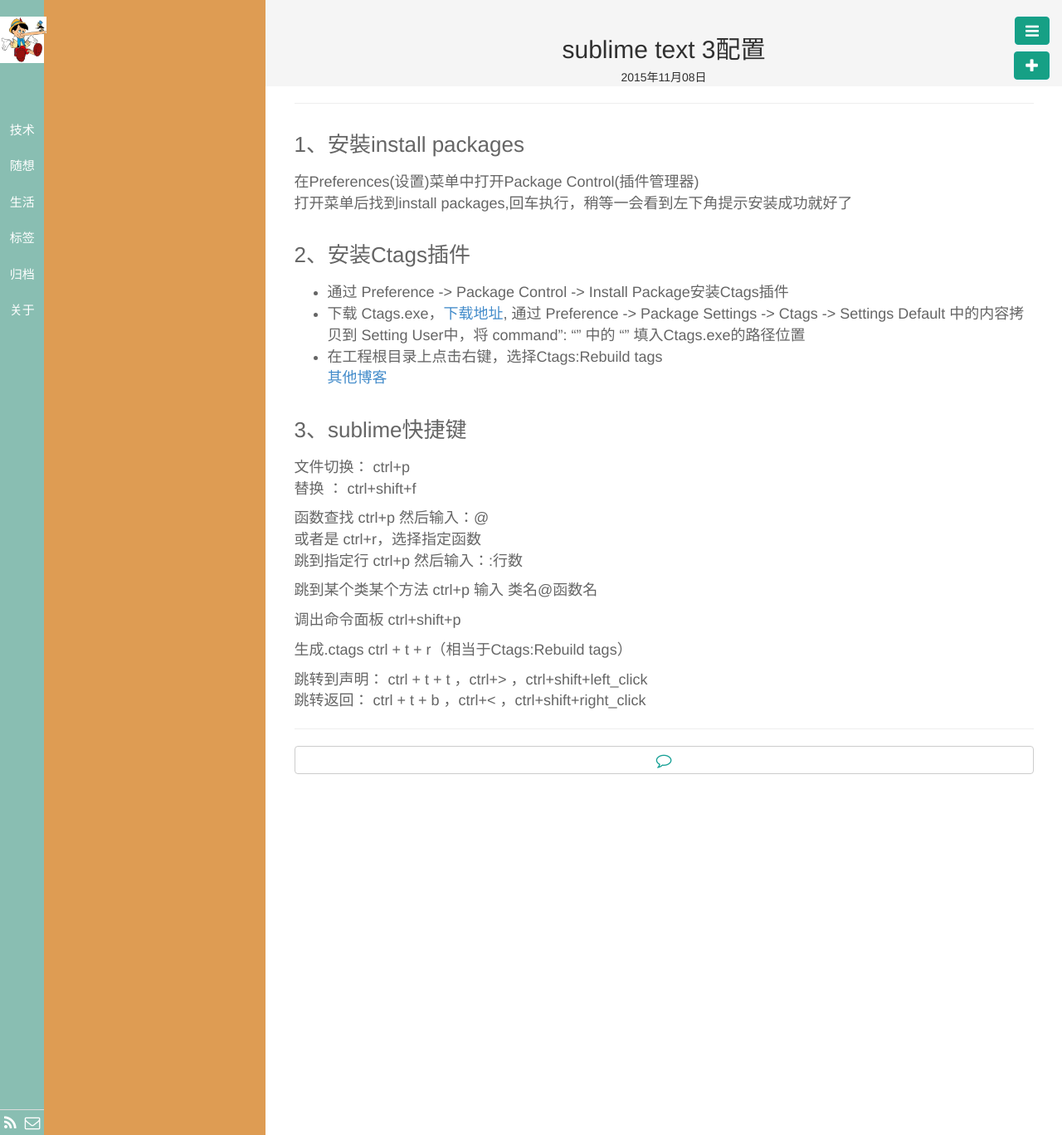
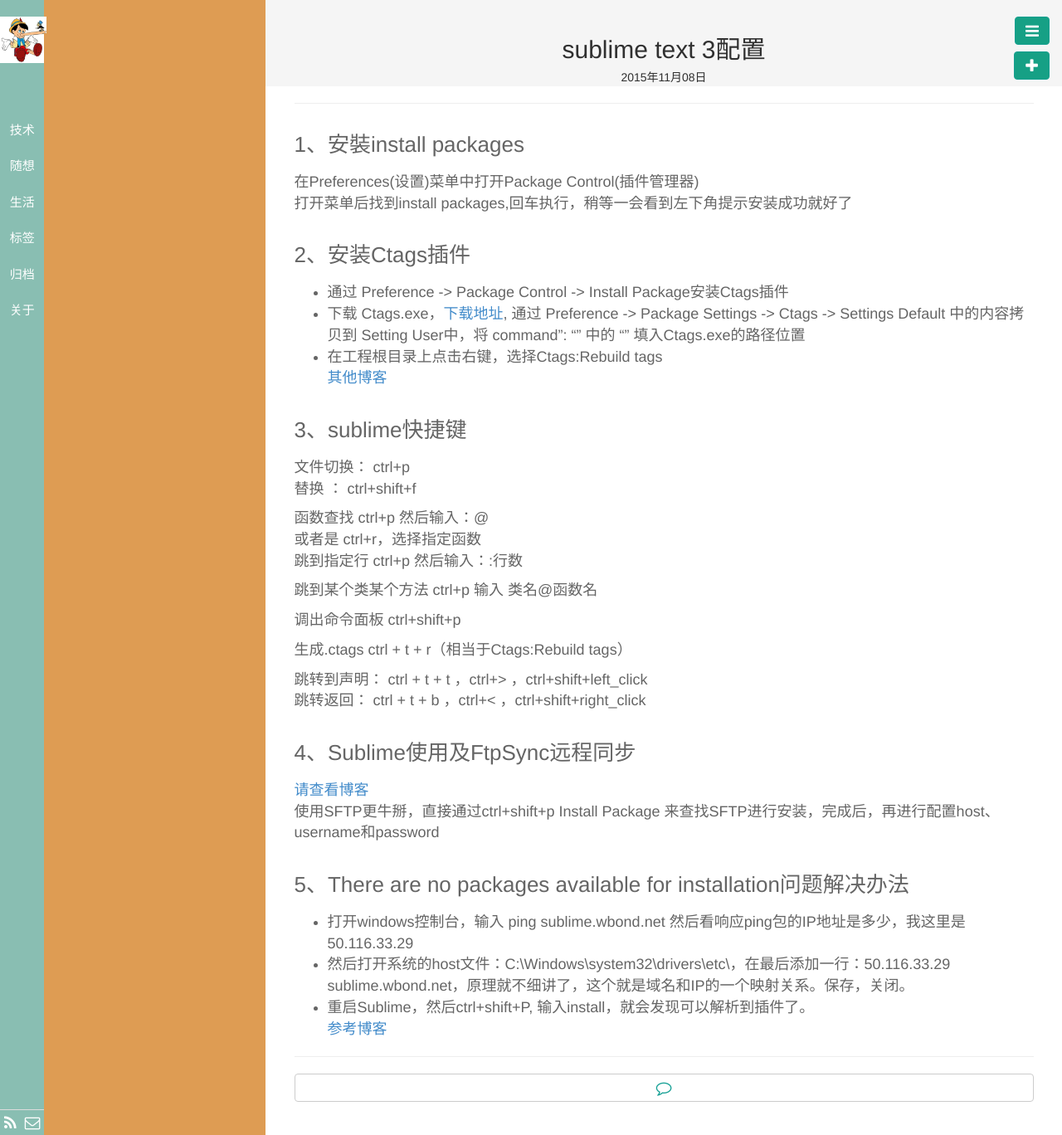
Before and after one commit to lvniu/lvniu.github.io, a Jekyll site: the page built from _posts/技术/2015-11-08-sublime-text3.md, in a window 1280 px wide. Shown: the whole page at 83% size. Built offline with Jekyll 4.4.1, drawn with Linux system fonts in a browser that asks for light colours; Markdown is read by kramdown in place of the engine named in the settings.

Commit message:
add file

```diff
--- a/_posts/技术/2015-11-08-sublime-text3.md
+++ b/_posts/技术/2015-11-08-sublime-text3.md
@@ -35,3 +35,14 @@
 
 跳转到声明： ctrl + t + t ，ctrl+> ，ctrl+shift+left_click
 跳转返回： ctrl + t + b ，ctrl+< ，ctrl+shift+right_click
+
+### 4、Sublime使用及FtpSync远程同步
+
+[请查看博客](http://liuwanlin.info/sublimeshi-yong-ji-ftpsyncyuan-cheng-tong-bu/)
+使用SFTP更牛掰，直接通过ctrl+shift+p Install Package 来查找SFTP进行安装，完成后，再进行配置host、username和password
+
+### 5、There are no packages available for installation问题解决办法
+- 打开windows控制台，输入 ping sublime.wbond.net 然后看响应ping包的IP地址是多少，我这里是 50.116.33.29
+- 然后打开系统的host文件：C:\Windows\system32\drivers\etc\，在最后添加一行：50.116.33.29 sublime.wbond.net，原理就不细讲了，这个就是域名和IP的一个映射关系。保存，关闭。
+- 重启Sublime，然后ctrl+shift+P, 输入install，就会发现可以解析到插件了。
+[参考博客](http://blog.csdn.net/u013647382/article/details/46547291)
```
